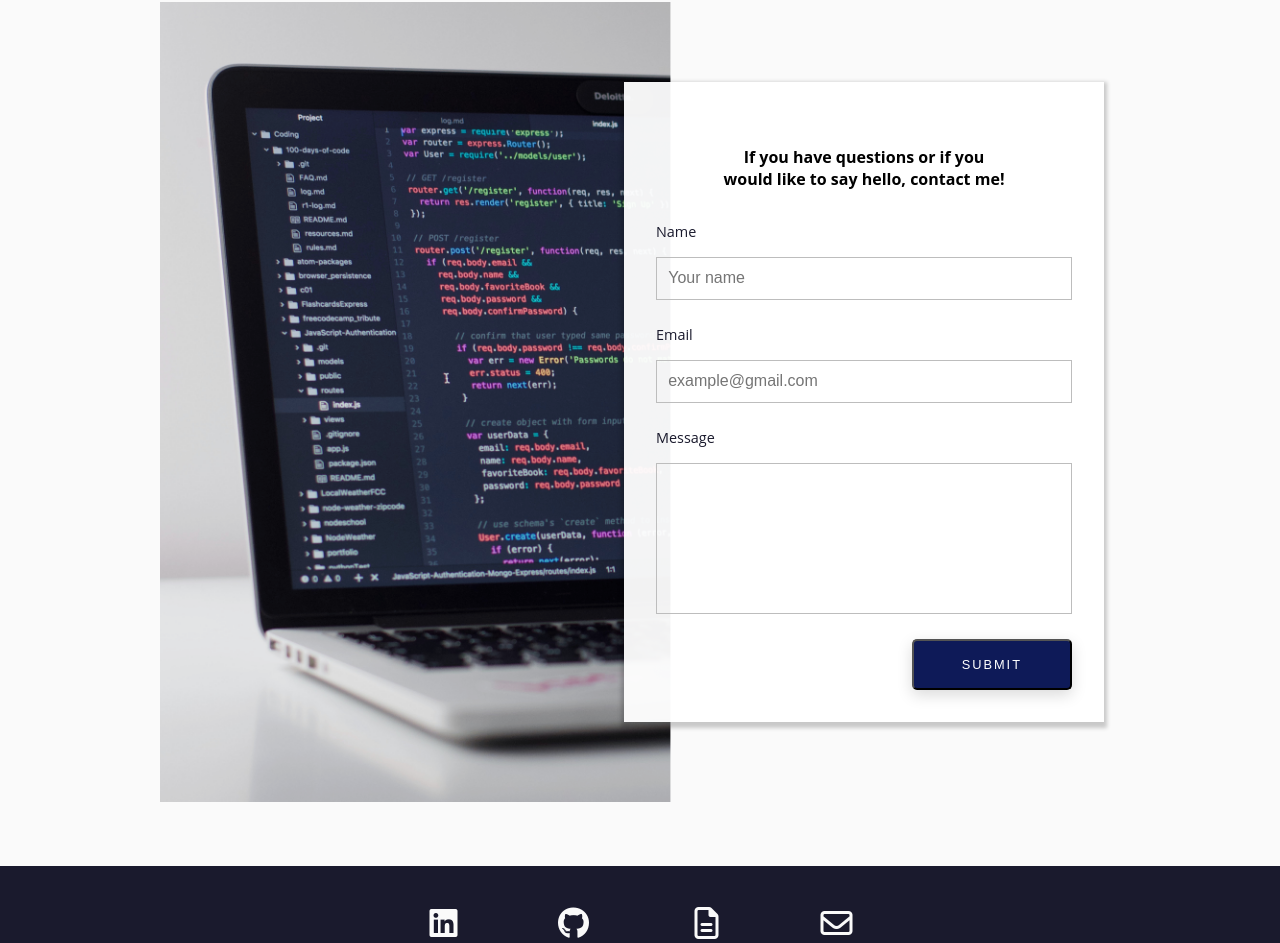
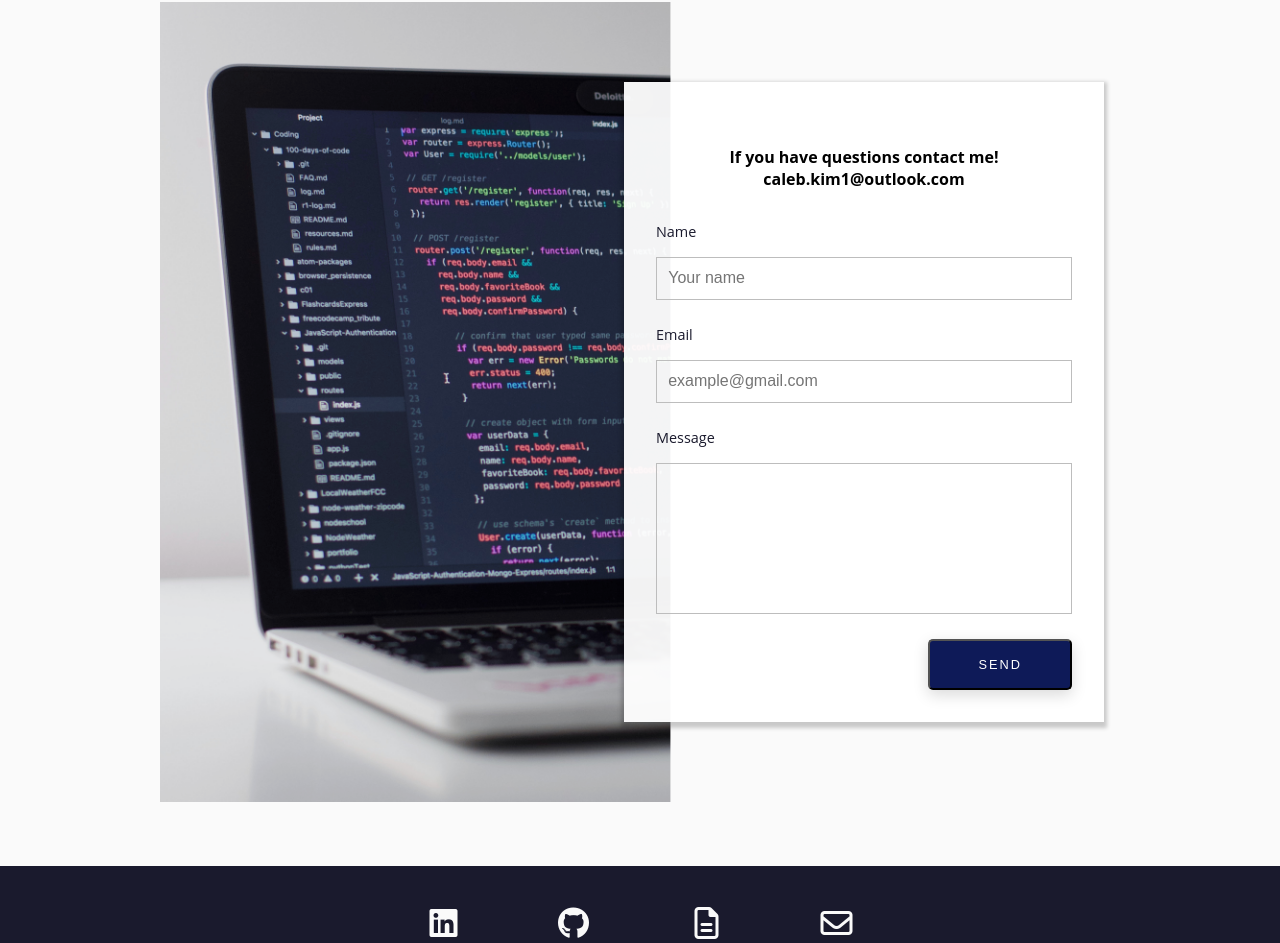
Before and after one commit to Swhag/old-portfolio, a React (Create React App) app: page / in a window 1280 px wide. Shown: the part 4214-5157 px from the top of the page. Built offline with nearby package versions, Linux system fonts and the light colour scheme; the HTML template or start-up script is replaced by a standard one.

Commit message:
contact form emailJS works now

```diff
--- a/src/components/Contact.js
+++ b/src/components/Contact.js
@@ -1,21 +1,22 @@
-import React from 'react';
+import React, { useRef } from 'react';
 import '../styles/contact.css';
 import { useInView } from 'react-intersection-observer';
 import emailjs from '@emailjs/browser';
 
 function Contact(props) {
   const { contact } = props;
-  const { ref: form, inView: formIsVisible } = useInView();
+  const { ref: contactForm, inView: formIsVisible } = useInView();
+  const form = useRef();
 
   function sendEmail(e) {
     e.preventDefault();
 
     emailjs
       .sendForm(
-        'YOUR_SERVICE_ID',
-        'YOUR_TEMPLATE_ID',
-        form.current,
-        'YOUR_PUBLIC_KEY'
+        'service_m2rjxwm',
+        'template_uq7lasq',
+        e.target,
+        '9mD_2hLIAeFjt_OmF'
       )
       .then(
         (result) => {
@@ -38,12 +39,10 @@ function Contact(props) {
           className={`contact-form-container ${
             formIsVisible ? 'contact-form-animate' : ''
           }`}
+          ref={contactForm}
         >
-          <form action='#' className='contact-form' ref={form}>
-            <h4>
-              If you have questions or if you would like to say hello, contact
-              me!
-            </h4>
+          <form className='contact-form' ref={form} onSubmit={sendEmail}>
+            <h4>If you have questions contact me! caleb.kim1@outlook.com</h4>
             <div>
               <label htmlFor='name'>Name</label>
               <input
@@ -63,7 +62,7 @@ function Contact(props) {
                 type='text'
                 className='contact__form-input'
                 placeholder='example@gmail.com'
-                name='email'
+                name='user_email'
                 id='email'
               />
             </div>
@@ -80,7 +79,7 @@ function Contact(props) {
             </div>
 
             <button className='btn' type='submit'>
-              SUBMIT
+              SEND
             </button>
           </form>
         </div>
```
